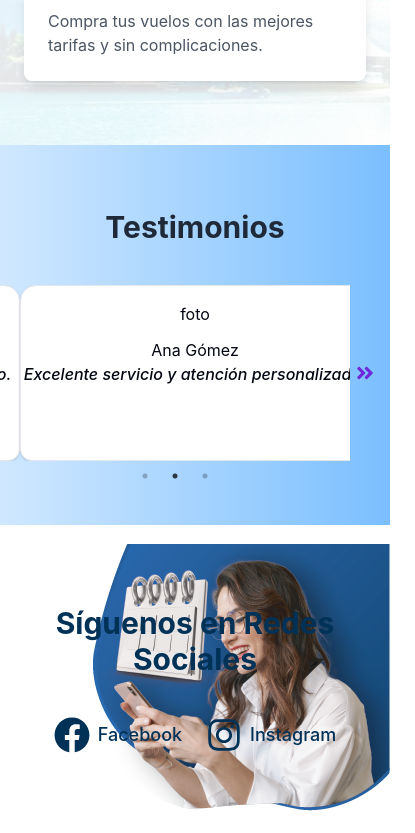
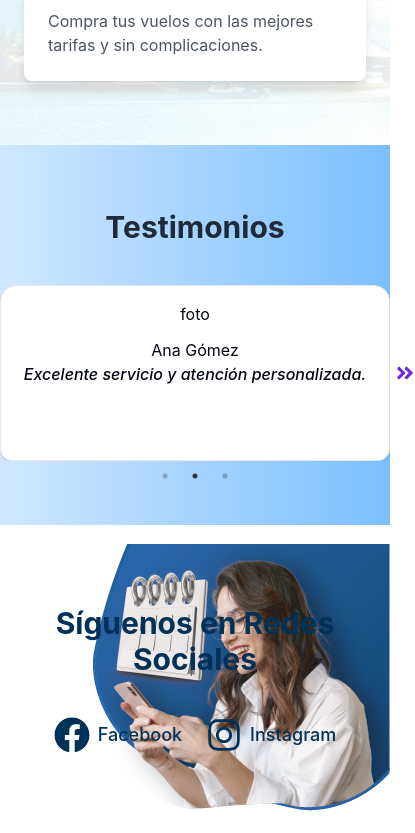
Before and after one commit to crisalo123/UniversalGrup, a React (Vite) app: page /Proturs in a window 390 px wide. Shown: the part 2679-3512 px from the top of the page, 415 px wide, since content can reach past the window. Built offline with nearby package versions, Linux system fonts and the light colour scheme.

Commit message:
CCVO:Ajustes de diseño

```diff
--- a/src/feature/migration/pages/turimsUsa.tsx
+++ b/src/feature/migration/pages/turimsUsa.tsx
@@ -1,4 +1,4 @@
-import { Footer, Navbar } from '@/feature/core/ui'
+import { Footer, Link, Navbar } from '@/feature/core/ui'
 import { FaPassport, FaPlaneDeparture, FaRegSmileBeam } from "react-icons/fa"
 import  imgbgTurimsUsa from '@/feature/migration/img/turismoUsa.jpg'
 
@@ -17,14 +17,14 @@ export const TurimsUsa = () => {
             <p className="text-xl mb-6">
               Descubre, explora y vive experiencias inolvidables en USA. Nosotros te ayudamos a lograrlo.
             </p>
-            <a
-              href="https://wa.me/3202853852"
+            <Link
+              to="https://wa.me/3202853852"
               target="_blank"
               rel="noopener noreferrer"
-              className="bg-yellow-400 hover:bg-yellow-500 text-blue-900 px-8 py-3 rounded-full font-semibold text-lg shadow-lg transition"
+              className="bg-yellow-400 text-sm hover:bg-yellow-500 text-blue-900 px-8 py-3 rounded-full font-semibold md:text-lg shadow-lg transition"
             >
               Solicita tu asesoría ahora
-            </a>
+            </Link>
           </div>
         </section>
 
--- a/src/feature/protours/comoponent/testimonials.tsx
+++ b/src/feature/protours/comoponent/testimonials.tsx
@@ -72,9 +72,9 @@ export const Testimonials = () => {
 
   return (
     <div>
-        <Slider {...settings }  className='  mr-10'  >
+        <Slider {...settings }  className=' mr-0  md:mr-10'  >
     { mockDataTestimonials.length > 0 ?  mockDataTestimonials.map((item) => (
-       <Card  key={item.id}  className="md:!w-11/12 mx-5 justify-center    !rounded-t-2xl h-44">
+       <Card  key={item.id}  className=" md:!w-11/12 md:mx-5 justify-center    !rounded-t-2xl h-44">
          <div className="flex justify-center pt-4">
              {/* <img src={item.img} alt={item.title} className="w-72 h-48 object-cover rounded-md" /> */}
              <span>{item.image}</span>
```
